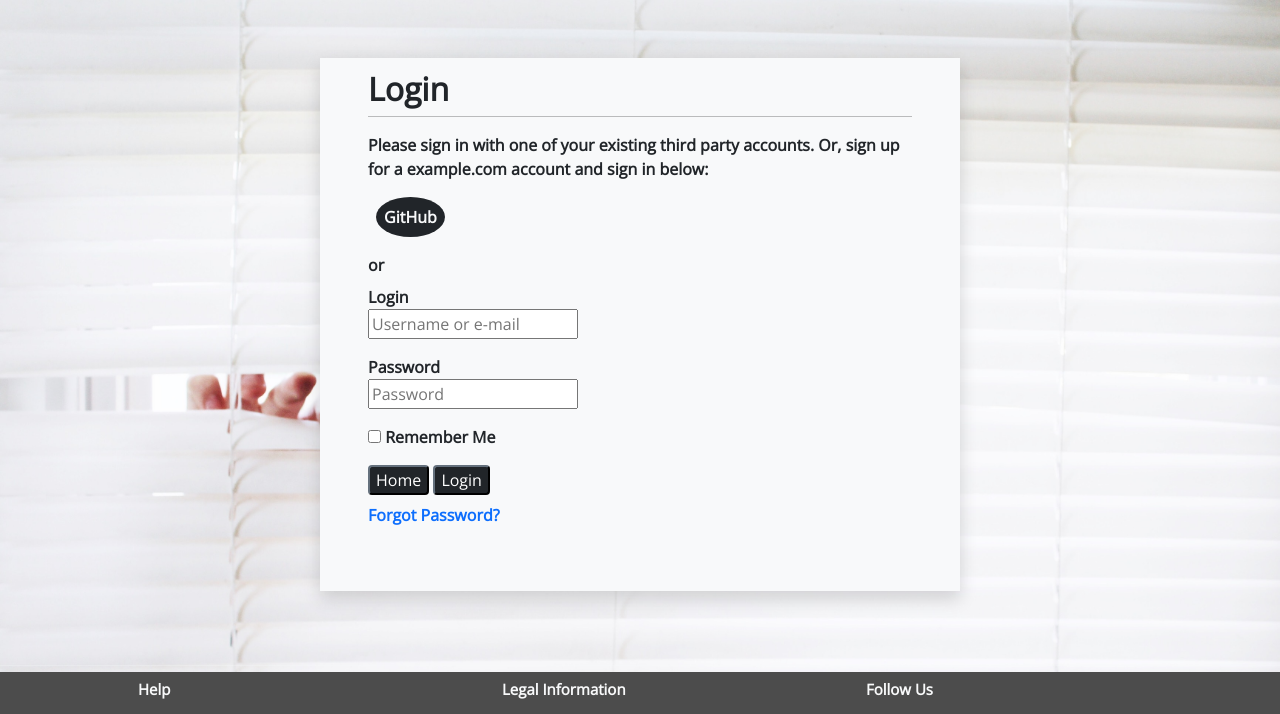
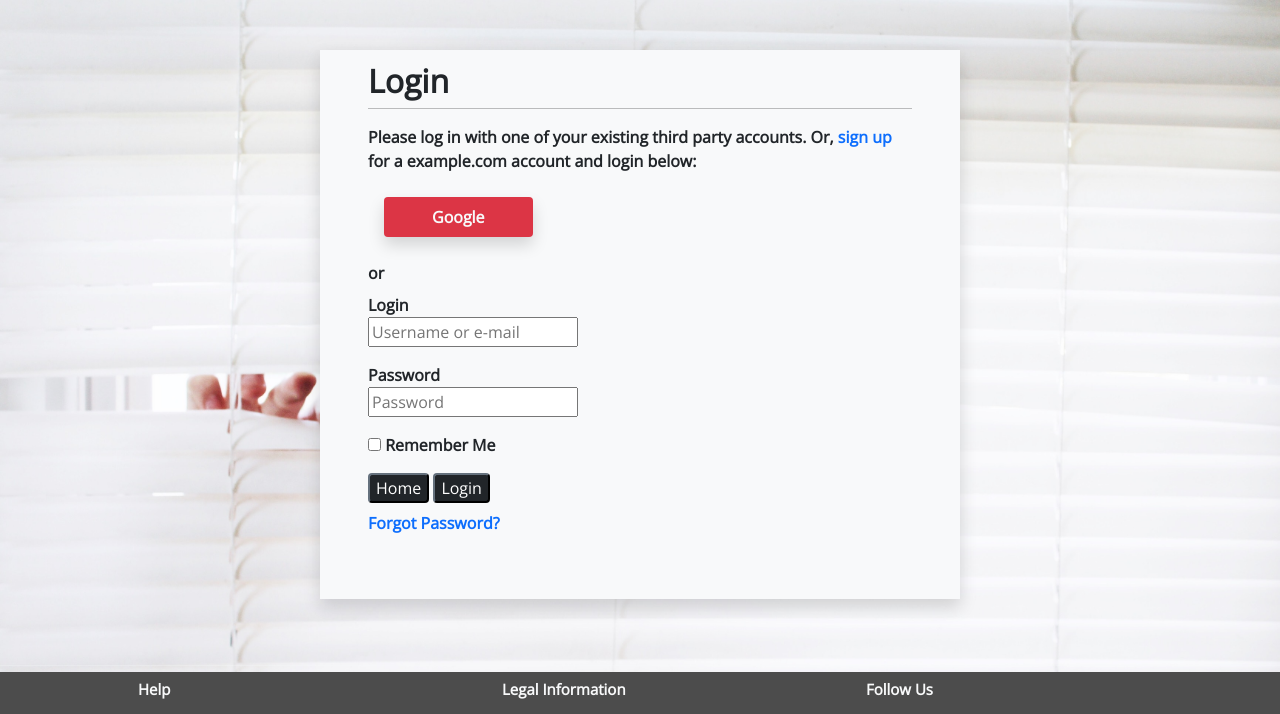
Before and after one commit to Jca-Dev/CSAN, a Django app: page /accounts/login/ in a window 1280 px wide. Shown: the part 86-800 px from the top of the page. Run offline with Django 3.2, Linux system fonts and the light colour scheme; parts of the project's set-up code (start-up, migrations or seed data) failed here and were passed over; some libraries are stand-ins or nearby versions.

Commit message:
added google social login, removed github social login

```diff
--- a/csan/settings.py
+++ b/csan/settings.py
@@ -33,7 +33,7 @@ INSTALLED_APPS = [
     'allauth',
     'allauth.account',
     'allauth.socialaccount',
-    'allauth.socialaccount.providers.github',
+    'allauth.socialaccount.providers.google',
     'crispy_forms',
     'homepage',
     'products',
@@ -80,7 +80,7 @@ TEMPLATES = [
 ]
 
 SOCIALACCOUNT_PROVIDERS = {
-    'github': {
+    'google': {
     },
 }
 
--- a/static/css/base.css
+++ b/static/css/base.css
@@ -330,11 +330,9 @@ hr {
 .allauth-form-inner-content input[type='submit']:hover {
     text-decoration: underline;
 }
-
-.socialaccount_providers {
-    width: fit-content;
+.g-btn:hover {
+    box-shadow: inset 0rem 0rem 15px!important;
 }
-
 /* Media Query ------------------------------------------------------------ */
 @media (min-width: 991px) {
     .nav-item {
--- a/templates/allauth/account/login.html
+++ b/templates/allauth/account/login.html
@@ -13,14 +13,14 @@
   {% get_providers as socialaccount_providers %}
 
   {% if socialaccount_providers %}
-  <p>{% blocktrans with site.name as site_name %}Please sign in with one
-  of your existing third party accounts. Or, <a href="{{ signup_url }}">sign up</a>
-  for a {{ site_name }} account and sign in below:{% endblocktrans %}</p>
+  <p>{% blocktrans with site.name as site_name %}Please log in with one
+  of your existing third party accounts. Or, <a class="text-primary" href="{{ signup_url }}">sign up</a>
+  for a {{ site_name }} account and login below:{% endblocktrans %}</p>
 
   <div class="socialaccount_ballot">
 
-    <ul class="socialaccount_providers bg-dark rounded-circle text-light p-2 ms-2">
-      {% include "socialaccount/snippets/provider_list.html" with process="login" %}
+    <ul class="socialaccount_providers p-2 ms-2">
+      <button class="g-btn bg-danger text-light fw-bold shadow border-0 rounded px-5 py-2 text-center">{% include "socialaccount/snippets/provider_list.html" with process="login" %}</button>
     </ul>
 
     <div class="login-or pb-2">{% trans 'or' %}</div>
@@ -40,8 +40,8 @@
     {% if redirect_field_value %}
     <input type="hidden" name="{{ redirect_field_name }}" value="{{ redirect_field_value }}" />
     {% endif %}
-    <button class="btn-dark rounded"><a href="{% url 'home' %}">Home</a></button>
-    <button class="rounded btn-dark" type="submit">{% trans "Login" %}</button>
+    <button class="btn-dark rounded fw-normal end-buttons"><a href="{% url 'home' %}">Home</a></button>
+    <button class="rounded btn-dark fw-normal end-buttons" type="submit">{% trans "Login" %}</button>
     <p class="mt-2">
       <a class="button text-primary" href="{% url 'account_reset_password' %}">{% trans "Forgot Password?" %}</a>
     </p>
--- a/templates/allauth/account/signup.html
+++ b/templates/allauth/account/signup.html
@@ -9,7 +9,7 @@
   <h2 class="fw-bold mt-1">{% trans "Register" %}</h2>
   <hr class="mt-0">
 
-  <p>{% blocktrans %}Already have an account? Then please <a class="button text-primary" href="{{ login_url }}">sign in</a>.{% endblocktrans %}</p>
+  <p>{% blocktrans %}Already have an account? Then please <a class="button text-primary" href="{{ login_url }}">log in</a>.{% endblocktrans %}</p>
 
   <form class="signup" id="signup_form" method="post" action="{% url 'account_signup' %}">
     {% csrf_token %}
@@ -17,8 +17,8 @@
     {% if redirect_field_value %}
     <input type="hidden" name="{{ redirect_field_name }}" value="{{ redirect_field_value }}" />
     {% endif %}
-    <button class="btn-dark rounded"><a href="{% url 'account_login' %}">Back to Login</a></button>
-    <button type="submit" class="rounded btn-dark">{% trans "Register" %}</button>
+    <button class="btn-dark fw-normal end-buttons rounded"><a href="{% url 'account_login' %}">Back to Login</a></button>
+    <button type="submit" class="rounded fw-normal end-buttons btn-dark">{% trans "Register" %}</button>
   </form>
 </div>
 {% endblock %}
```
Also changed, not shown: templates/allauth/socialaccount/authentication_error.html (+8 -2 lines).
